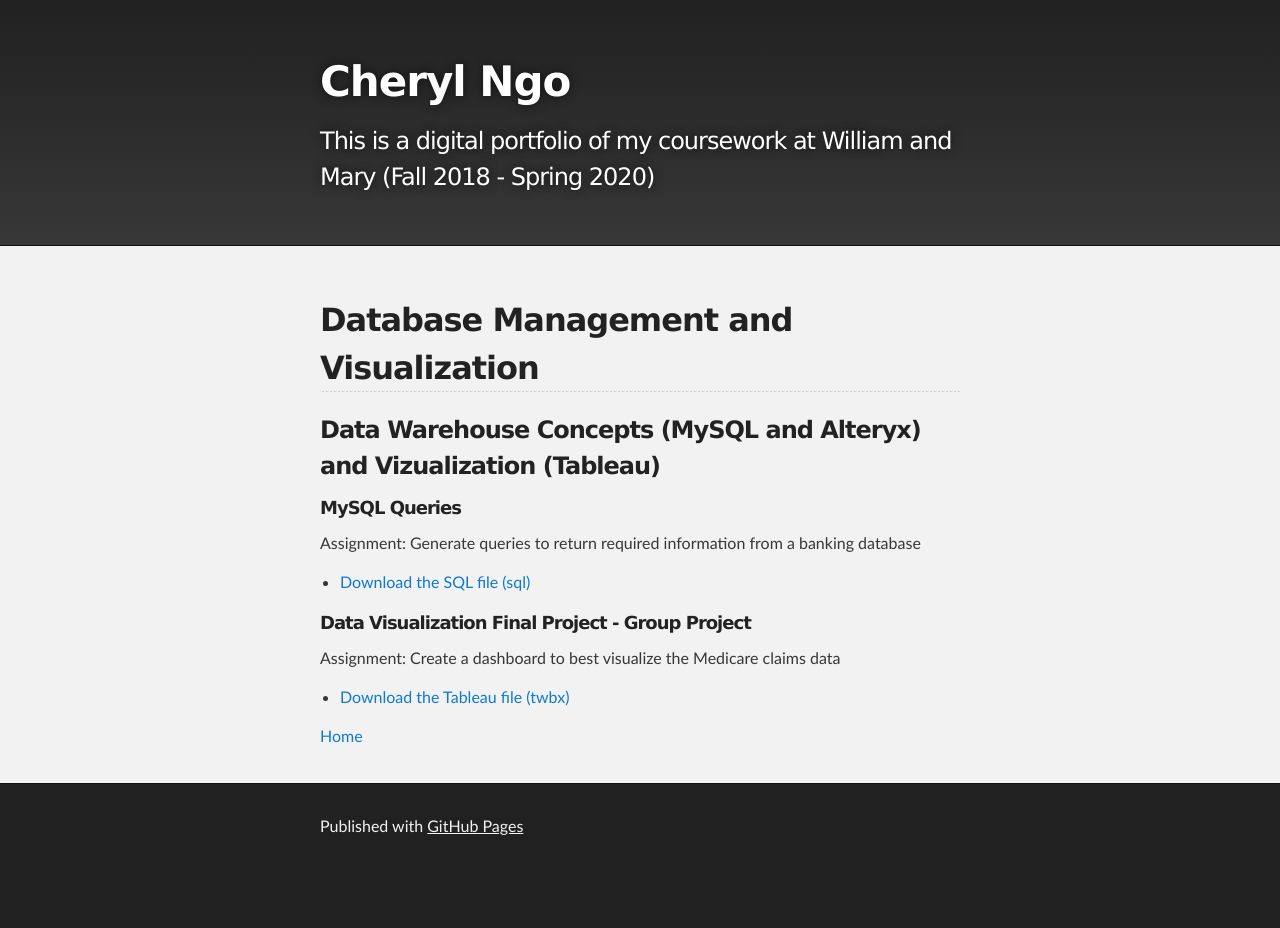
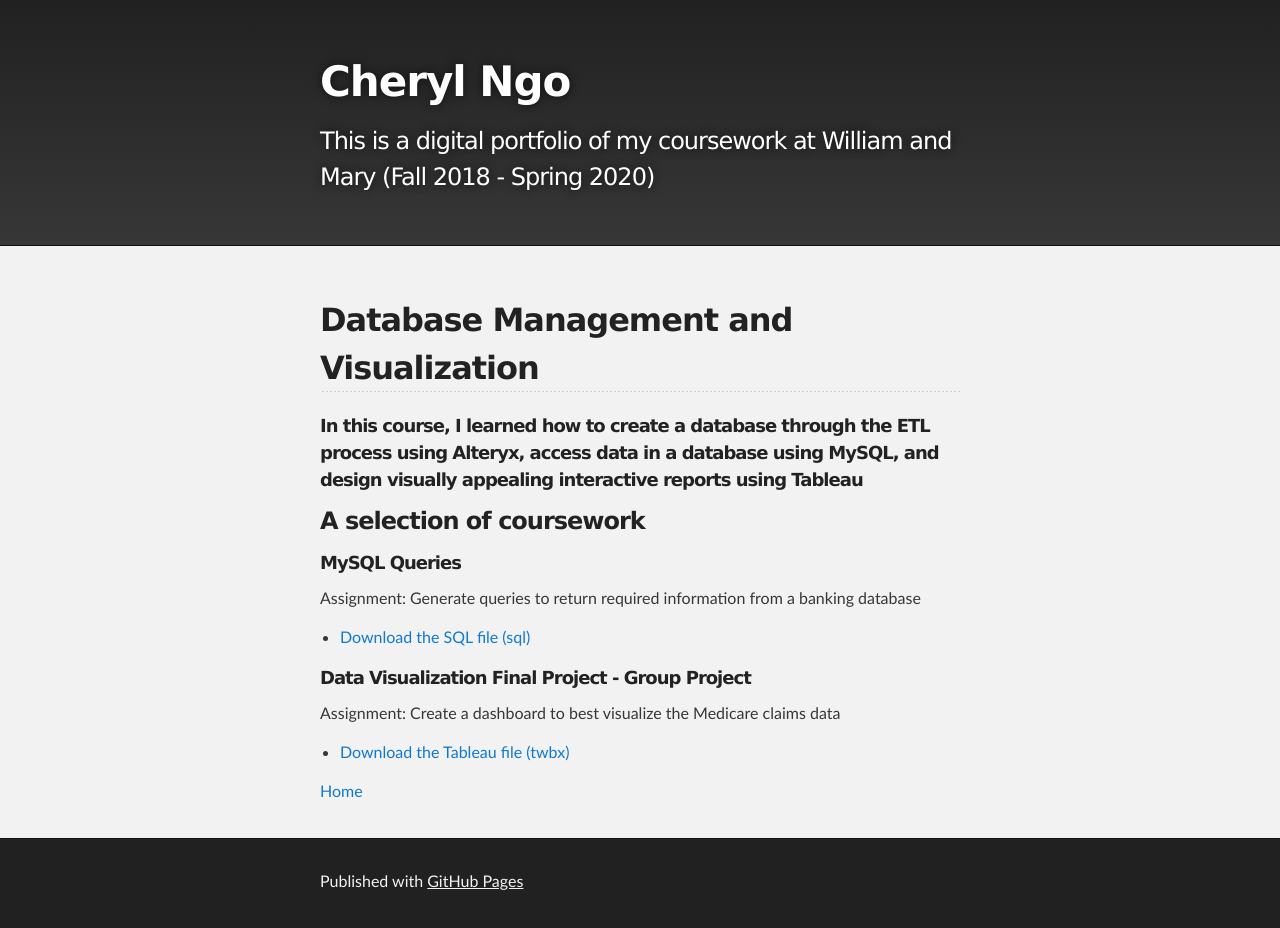
Before and after one commit to Cherylngo/cherylngo.github.io, a Jekyll site: the page built from DBMV/index.md, in a window 1280 px wide. Built offline with Jekyll 4.4.1, drawn with Linux system fonts in a browser that asks for light colours; our own code applies the rules of GitHub Pages for plain Markdown files; before the commit the page ends 900 px from its top, so only the background shows below that.

Commit message:
Update index.md

```diff
--- a/DBMV/index.md
+++ b/DBMV/index.md
@@ -5,8 +5,9 @@ Semester: Spring 2019
 ---
 
 ## Database Management and Visualization
-### Data Warehouse Concepts (MySQL and Alteryx) and Vizualization (Tableau)
+##### In this course, I learned how to create a database through the ETL process using Alteryx, access data in a database using MySQL, and design visually appealing interactive reports using Tableau
 
+### A selection of coursework
 ##### MySQL Queries
 Assignment: Generate queries to return required information from a banking database
 - [Download the SQL file (sql)](BankingQueries.sql)
```
